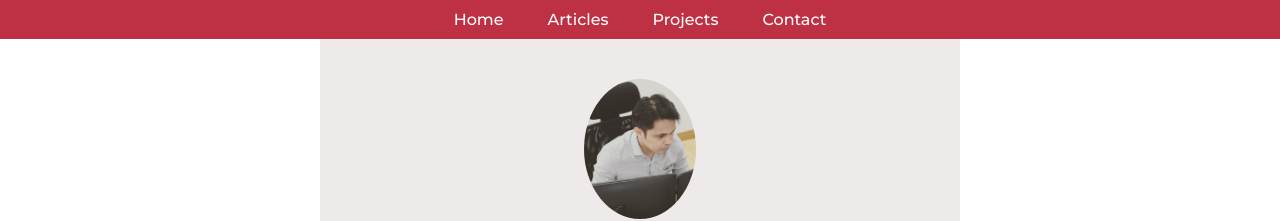
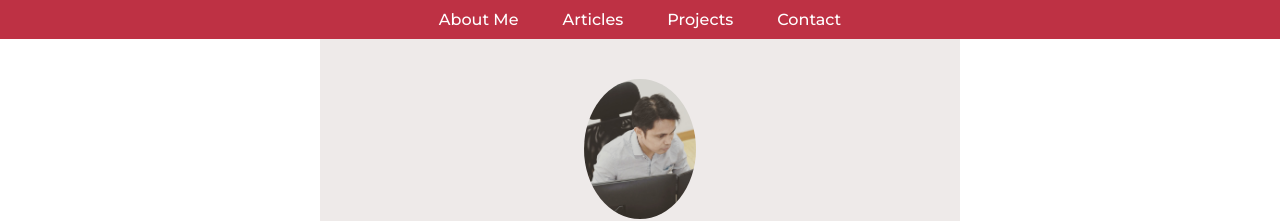
Before and after one commit to safrinlabatu/mynew_portfolio, a plain HTML site: page index.html in a window 1280 px wide. Shown: the top 221 px of the page. Drawn offline with Linux system fonts and the light colour scheme.

Commit message:
Modifying index.html

```diff
--- a/index.html
+++ b/index.html
@@ -15,7 +15,7 @@
 			<!-- <label for="toggle">&#9776;</label>
         	<input type="checkbox" id="toggle"/> -->
 			<ul class="nav_links">
-				<li><a href="index.html">Home</a></li>
+				<li><a href="index.html">About Me</a></li>
 				<li><a href="articles.html">Articles</a></li>
 				<li><a href="projects.html">Projects</a></li>
 				<li><a href="#">Contact</a></li>
```
